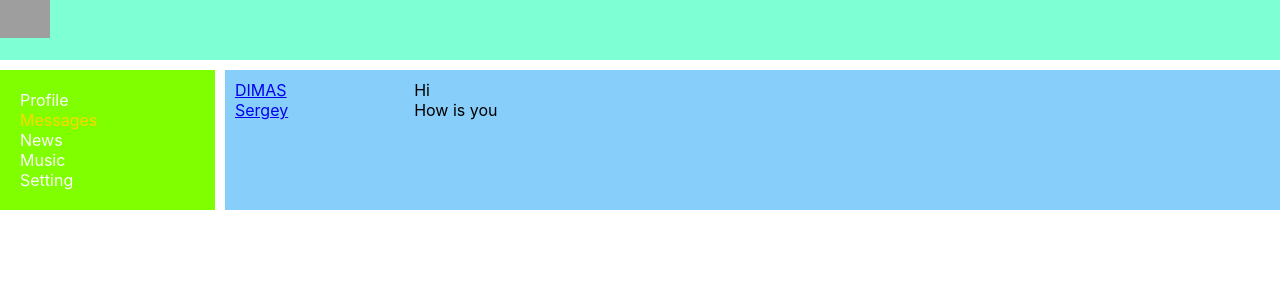
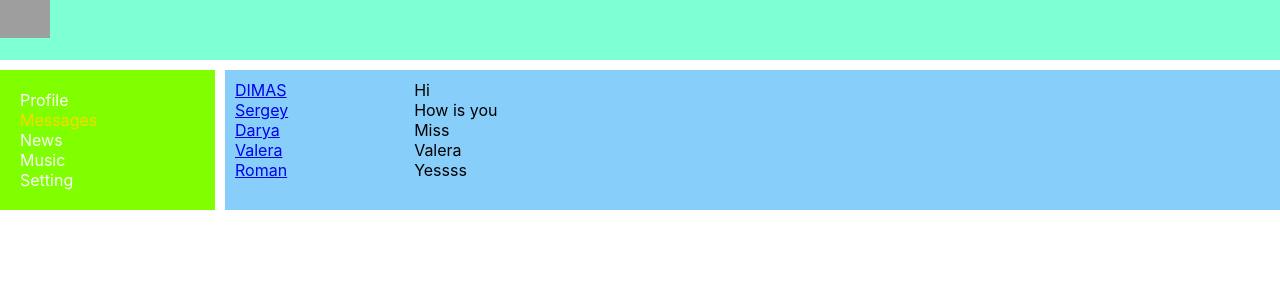
Before and after one commit to minvaliev/social_network, a React (Create React App) app: page /dialogs in a window 1280 px wide. Shown: the top 300 px of the page. Built offline with nearby package versions, Linux system fonts and the light colour scheme; grey boxes are pictures that could not be loaded.

Commit message:
Method "map"

```diff
--- a/src/components/Dilogs/Dialogs.jsx
+++ b/src/components/Dilogs/Dialogs.jsx
@@ -16,7 +16,7 @@ const Message = (props) => {
     );
 }
 
-let dialogsData = [
+let dialogs = [
     {id: 1, name: 'DIMAS'},
     {id: 2, name: 'Sergey'},
     {id: 3, name: 'Darya'},
@@ -24,7 +24,7 @@ let dialogsData = [
     {id: 5, name: 'Roman'},
 ]
 
-let messagesData = [
+let messages = [
     {id: 1, message: 'Hi'},
     {id: 2, message: 'How is you'},
     {id: 3, message: 'Miss'},
@@ -32,16 +32,17 @@ let messagesData = [
     {id: 5, message: 'Yessss'},
 ]
 
+let dialogsElements = dialogs.map( m => <DialogItem name={m.name} id = {m.id}/>);
+let messagesElements = messages.map( d => <Message message={d.message}/>)
+
 const Dialogs = (props) => {
     return (
         <div className={classes.dialogs}>
             <div className={classes.dialogsItems}>
-                <DialogItem name={dialogsData[0].name} id = {dialogsData[0].id}/>
-                <DialogItem name={dialogsData[1].name} id = {dialogsData[1].id}/>
+                { dialogsElements }
             </div>
             <div className={classes.messages}>
-                <Message message={messagesData[0].message}/>
-                <Message message={messagesData[1].message}/>
+                { messagesElements }
             </div>
         </div>
     );
--- a/src/components/Profile/MyPosts/MyPosts.jsx
+++ b/src/components/Profile/MyPosts/MyPosts.jsx
@@ -2,10 +2,16 @@ import React from 'react';
 import classes from './MyPosts.module.css';
 import Post from "./Posts/Post";
 
-let postData = [
+let posts = [
     {id: 1, message: 'Hi, my friend', likesCount: 5},
     {id: 2, message: 'Good By, my girlfriend', likesCount: 27},
+    {id: 3, message: 'Good By, my girlfriend', likesCount: 27},
+    {id: 4, message: 'GGFFGDG', likesCount: 27},
+    {id: 5, message: 'DGGDRRR', likesCount: 27},
+    {id: 6, message: 'dgcdfd', likesCount: 27},
 ]
+
+let postsElements = posts.map( p => <Post message={p.message} likesCount={p.likesCount}/>)
 
 const MyPosts = () => {
     return (
@@ -20,8 +26,7 @@ const MyPosts = () => {
                 </div>
             </div>
             <div className={classes.posts}>
-               <Post message={postData[0].message} likesCount={postData[0].likesCount}/>
-               <Post message={postData[1].message} likesCount={postData[1].likesCount}/>
+                { postsElements }
             </div>
         </div>
     );
```
